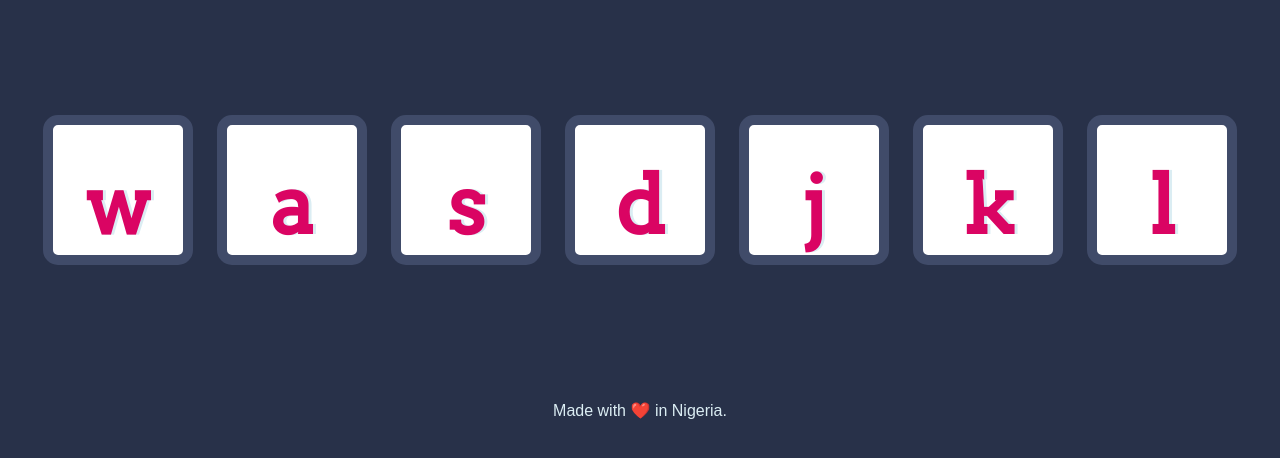
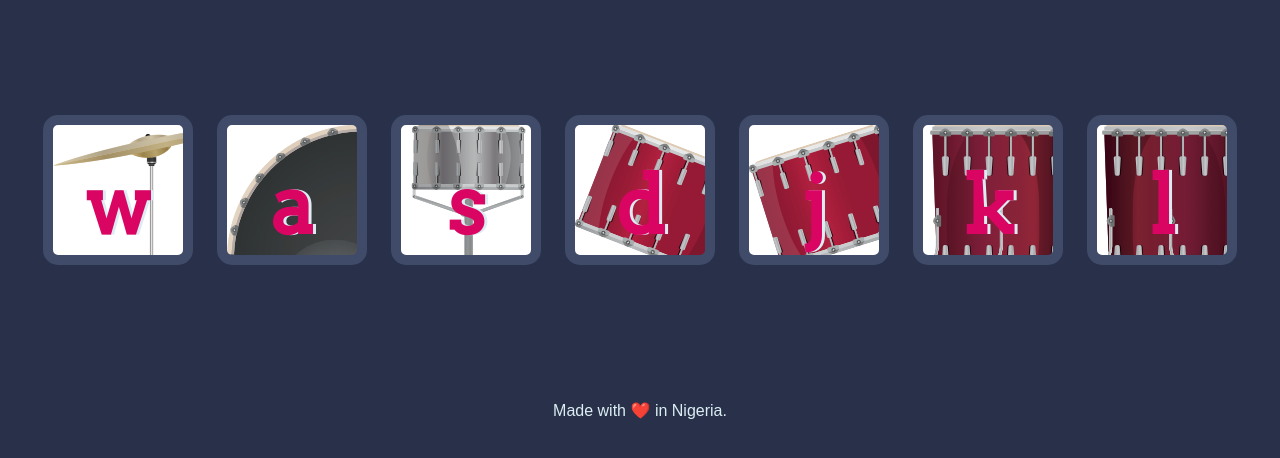
Before and after one commit to Terdanny1/Drum-Kit, a plain HTML site: page index.html in a window 1280 px wide. Shown: the part 174-632 px from the top of the page. Drawn offline with Linux system fonts and the light colour scheme.

Commit message:
added background images to each sound

```diff
--- a/index.js
+++ b/index.js
@@ -4,7 +4,9 @@ var numberofDrumButtons = document.querySelectorAll(".drum").length
 for (let i = 0; i < numberofDrumButtons; i++) {
 
     document.querySelectorAll(".drum")[i].addEventListener("click", function () {
-        alert("i just got clicked")
+
+        var audio = new Audio("sounds/tom-1.mp3")
+        audio.play()
     })
 
 }
--- a/styles.css
+++ b/styles.css
@@ -17,31 +17,31 @@ footer {
 }
 
 .w {
-
+  background-image: url(images/crash.png);
 }
 
 .a {
-
+  background-image: url(images/kick.png);
 }
 
 .s {
-
+  background-image: url(images/snare.png);
 }
 
 .d {
-
+  background-image: url(images/tom1.png);
 }
 
 .j {
-
+  background-image: url(images/tom2.png);
 }
 
 .k {
-
+  background-image: url(images/tom3.png);
 }
 
 .l {
-
+  background-image: url(images/tom4.png);
 }
 
 .set {
```
